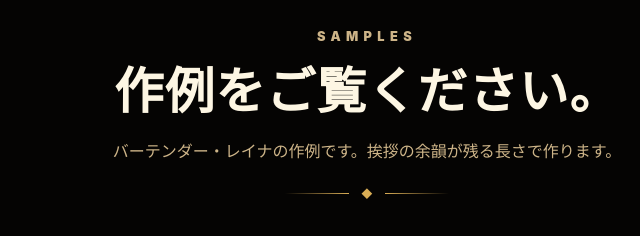
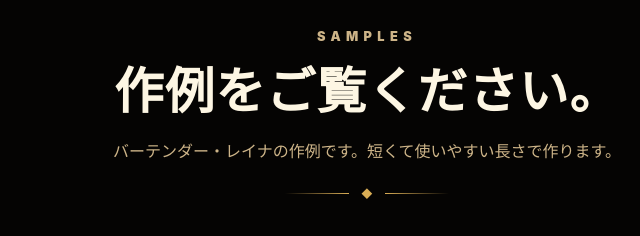
Before and after one commit to mirei-official-shop/ai-stamp-lp, a plain HTML site: page night.html in a window 1280 px wide. Shown: the part 2900-3136 px from the top of the page, 273-913 px from the left. Drawn offline with Linux system fonts and the light colour scheme; grey boxes are pictures that could not be loaded.

Commit message:
点検修正

```diff
--- a/night.html
+++ b/night.html
@@ -744,7 +744,7 @@
         <div class="section-head rv">
           <p class="section-label">Samples</p>
           <h2 id="samples-title">作例をご覧ください。</h2>
-          <p>バーテンダー・レイナの作例です。挨拶の余韻が残る長さで作ります。</p>
+          <p>バーテンダー・レイナの作例です。短くて使いやすい長さで作ります。</p>
           <div class="gold-rule">◆</div>
         </div>
 
```
